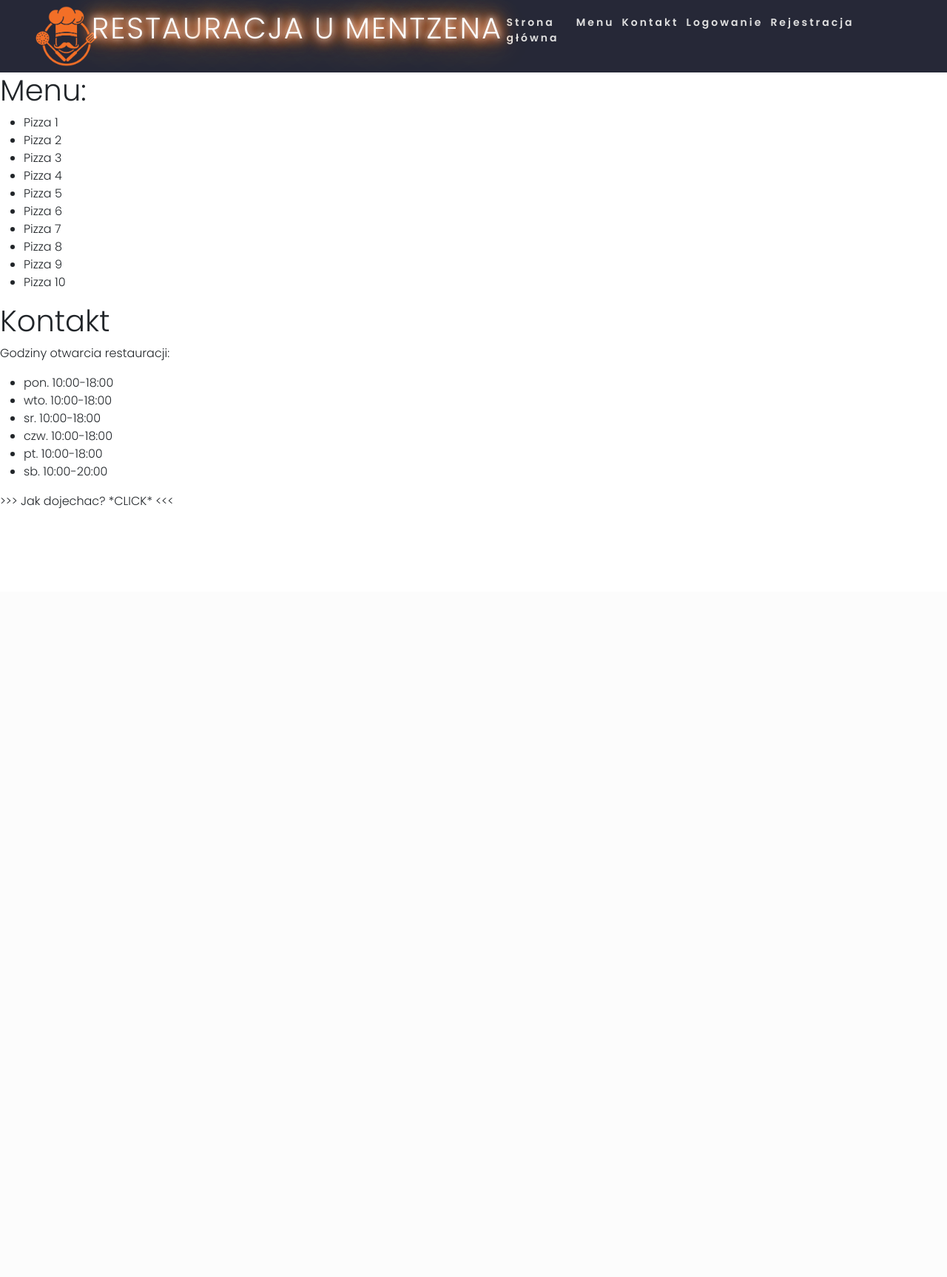
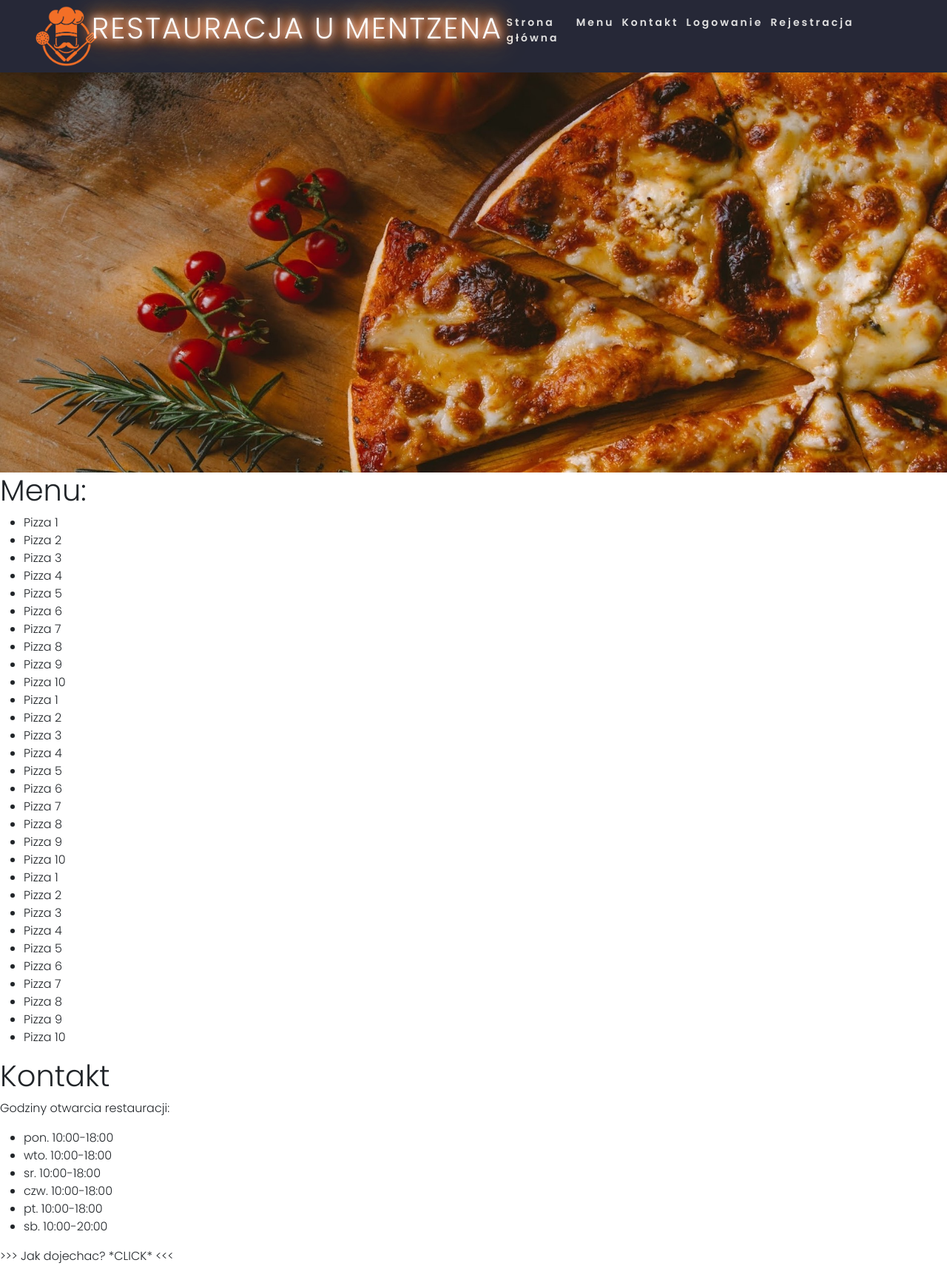
Before and after one commit to vQass/PHP_Restaurant, a PHP site: page / in a window 1280 px wide. Shown: the whole page at 74% size. Before the commit the page ends 688 px from the top, so only its background shows below. Run offline with PHP 8.4, Linux system fonts and the light colour scheme.

Commit message:
Tło + nawigacja
Tło + nawigacja

```diff
--- a/index.js
+++ b/index.js
@@ -25,3 +25,7 @@ function showDiv() {
         document.getElementById('google').style.display = "block";
     }
 }
+
+function smoothScroll(element) { //Tak srednio bym powiedzial ~Piotr
+    element.scrollIntoView({ alignToTop: "smooth", block: "center" });
+}
--- a/index.php
+++ b/index.php
@@ -121,15 +121,15 @@ if (isset($_SESSION['u_city'])) {
                     <h1>Restau<span class="fast-flicker">racja</span> u <span class="flicker">Mentzena</span></h1>
                 </div>
                 <ul class="nav-links">
-                    <li>Strona główna</li>
-                    <li>Menu</li>
-                    <li>Kontakt</li>
+                    <li onclick="document.body.scrollTop = document.documentElement.scrollTop = 0">Strona główna</li>
+                    <li onclick="smoothScroll(document.getElementById('menu'))">Menu</li>
+                    <li onclick="smoothScroll(document.getElementById('kontakt'))">Kontakt</li>
                     <li id="singin">Logowanie</li>
                     <li id="singup">Rejestracja</li>
                 </ul>
             </nav>
         </div>
-
+        <img src="pizzaBackground.jpg" alt="Logo" width="100%">
         <div class="absolute">
             <?php
             // echo SuccessMessageGenerator("działa"); //do testowania alertow
@@ -146,7 +146,7 @@ if (isset($_SESSION['u_city'])) {
         </div>
 
         <div class="MainPage">
-            <h1>Menu:</h1>
+            <h1 id="menu">Menu:</h1>
             <ul>
                 <li> Pizza 1</li>
                 <li> Pizza 2</li>
@@ -158,12 +158,33 @@ if (isset($_SESSION['u_city'])) {
                 <li> Pizza 8</li>
                 <li> Pizza 9</li>
                 <li> Pizza 10</li>
+                <li> Pizza 1</li>
+                <li> Pizza 2</li>
+                <li> Pizza 3</li>
+                <li> Pizza 4</li>
+                <li> Pizza 5</li>
+                <li> Pizza 6</li>
+                <li> Pizza 7</li>
+                <li> Pizza 8</li>
+                <li> Pizza 9</li>
+                <li> Pizza 10</li>
+                <li> Pizza 1</li>
+                <li> Pizza 2</li>
+                <li> Pizza 3</li>
+                <li> Pizza 4</li>
+                <li> Pizza 5</li>
+                <li> Pizza 6</li>
+                <li> Pizza 7</li>
+                <li> Pizza 8</li>
+                <li> Pizza 9</li>
+                <li> Pizza 10</li>
+
             </ul>
         </div>
 
 
         <div class="Contact">
-            <h1>Kontakt</h1>
+            <h1 id="kontakt">Kontakt</h1>
             <p> Godziny otwarcia restauracji: </p>
             <ul>
                 <li>pon. 10:00-18:00</li>
```
Also changed, not shown: pizzaBackground.jpg (added).
